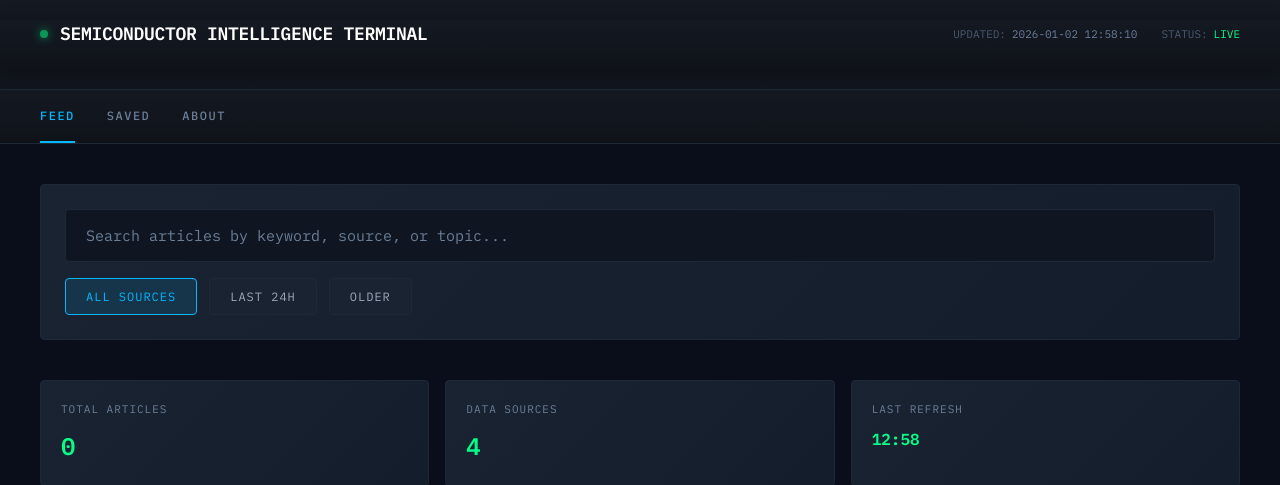
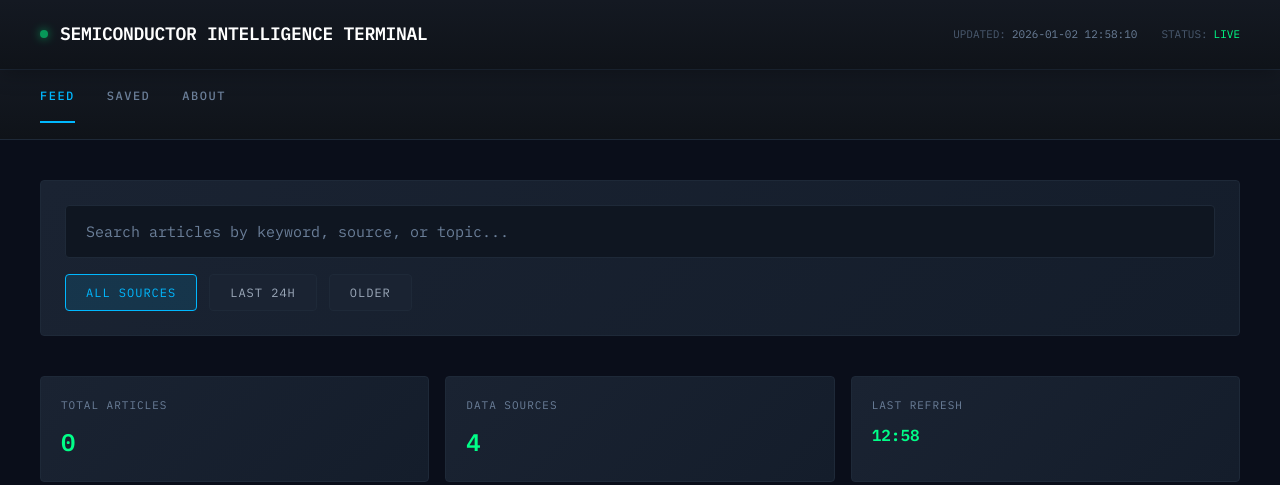
Before and after one commit to tristan333/news-aggregator, a Flask app: page / in a window 1280 px wide. Shown: the top 485 px of the page. Run offline with Flask 3, Linux system fonts and the light colour scheme; data that the repository does not hold is empty.

Commit message:
nav fixes

```diff
--- a/templates/index.html
+++ b/templates/index.html
@@ -22,16 +22,15 @@
             line-height: 1.6;
         }
 
-                .terminal-header {
+             .terminal-header {
             background: linear-gradient(180deg, #141922 0%, #0f1319 100%);
             border-bottom: 1px solid #1e2938;
-            padding: 20px 0 0;
         }
 
-        .header-content {
+      .header-content {
             max-width: 1400px;
             margin: 0 auto;
-            padding: 0 40px 20px;
+            padding: 20px 40px;
             display: flex;
             justify-content: space-between;
             align-items: center;
@@ -86,30 +85,31 @@
         .meta-label {
             color: #4a5a6f;
         }
-        .nav-divider {
+      .nav-divider {
             max-width: 1400px;
-            margin: 20px auto 0;
+            margin: 0 auto;
             padding: 0 40px;
             border-bottom: 1px solid #1e2938;
+            background: linear-gradient(180deg, #141922 0%, #0f1319 100%);
         }
 
         .terminal-nav {
             max-width: 1400px;
             margin: 0 auto;
-            padding: 0 40px;
+            padding: 16px 40px;
             display: flex;
             gap: 32px;
-            background: linear-gradient(180deg, #141922 0%, #0f1319 100%);  /* Added background */
+            background: linear-gradient(180deg, #141922 0%, #0f1319 100%);
         }
 
-        .nav-tab {
+       .nav-tab {
             font-family: 'IBM Plex Mono', monospace;
             font-size: 12px;
             font-weight: 500;
             letter-spacing: 1.5px;
             color: #6b7f99;
             text-decoration: none;
-            padding: 16px 0;
+            padding: 0 0 16px 0;
             border-bottom: 2px solid transparent;
             transition: all 0.2s ease;
         }
```
Also changed, not shown: templates/about.html (+10 -9 lines), templates/saved.html (+8 -10 lines).
